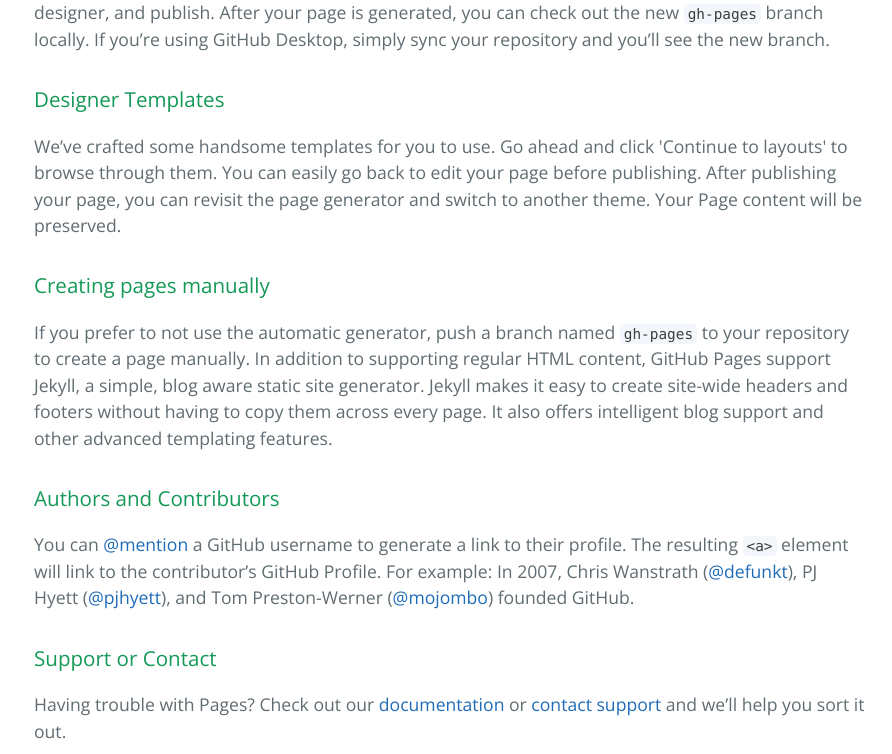
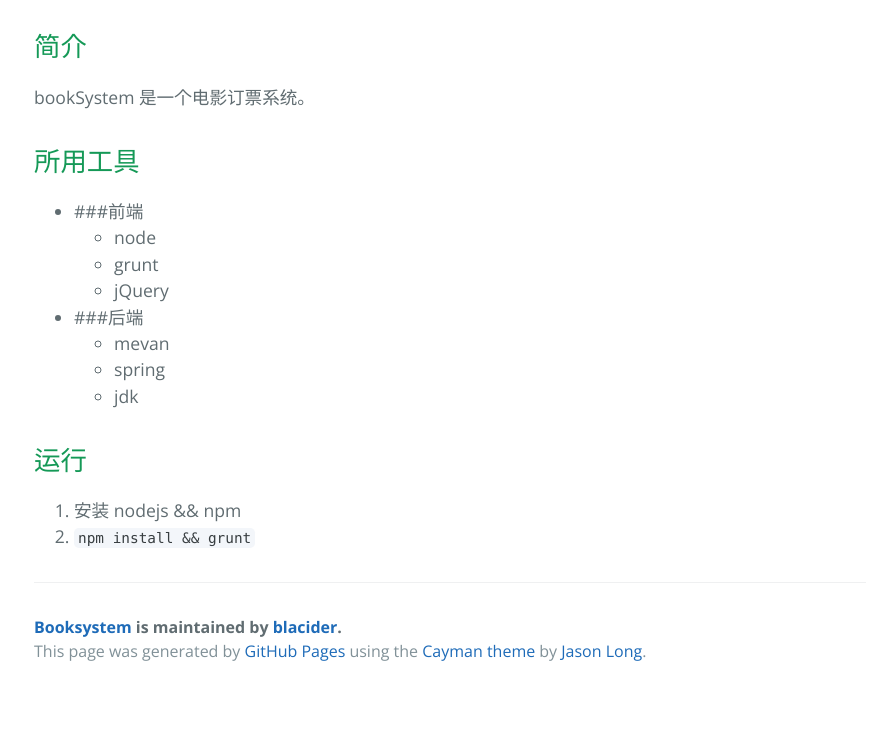
Before and after one commit to blacider/bookSystem, a plain HTML site: page index.html in a window 1280 px wide. Shown: the part 470-1224 px from the top of the page, without its empty margins (190-1082 px from the left). After the commit the page ends 1165 px from the top, so only its background shows below. Drawn offline with nearby package versions, Linux system fonts and the light colour scheme.

```diff
--- a/index.html
+++ b/index.html
@@ -19,30 +19,48 @@
     </section>
 
     <section class="main-content">
-      <h3>
-<a id="welcome-to-github-pages" class="anchor" href="#welcome-to-github-pages" aria-hidden="true"><span aria-hidden="true" class="octicon octicon-link"></span></a>Welcome to GitHub Pages.</h3>
+      <h1>
+<a id="booksystem" class="anchor" href="#booksystem" aria-hidden="true"><span aria-hidden="true" class="octicon octicon-link"></span></a>bookSystem</h1>
 
-<p>This automatic page generator is the easiest way to create beautiful pages for all of your projects. Author your page content here <a href="https://guides.github.com/features/mastering-markdown/">using GitHub Flavored Markdown</a>, select a template crafted by a designer, and publish. After your page is generated, you can check out the new <code>gh-pages</code> branch locally. If you’re using GitHub Desktop, simply sync your repository and you’ll see the new branch.</p>
+<blockquote>
+<p>系统分析与设计课程项目</p>
+</blockquote>
 
-<h3>
-<a id="designer-templates" class="anchor" href="#designer-templates" aria-hidden="true"><span aria-hidden="true" class="octicon octicon-link"></span></a>Designer Templates</h3>
+<h2>
+<a id="简介" class="anchor" href="#%E7%AE%80%E4%BB%8B" aria-hidden="true"><span aria-hidden="true" class="octicon octicon-link"></span></a>简介</h2>
 
-<p>We’ve crafted some handsome templates for you to use. Go ahead and click 'Continue to layouts' to browse through them. You can easily go back to edit your page before publishing. After publishing your page, you can revisit the page generator and switch to another theme. Your Page content will be preserved.</p>
+<p>bookSystem 是一个电影订票系统。</p>
 
-<h3>
-<a id="creating-pages-manually" class="anchor" href="#creating-pages-manually" aria-hidden="true"><span aria-hidden="true" class="octicon octicon-link"></span></a>Creating pages manually</h3>
+<h2>
+<a id="所用工具" class="anchor" href="#%E6%89%80%E7%94%A8%E5%B7%A5%E5%85%B7" aria-hidden="true"><span aria-hidden="true" class="octicon octicon-link"></span></a>所用工具</h2>
 
-<p>If you prefer to not use the automatic generator, push a branch named <code>gh-pages</code> to your repository to create a page manually. In addition to supporting regular HTML content, GitHub Pages support Jekyll, a simple, blog aware static site generator. Jekyll makes it easy to create site-wide headers and footers without having to copy them across every page. It also offers intelligent blog support and other advanced templating features.</p>
+<ul>
+<li>###前端
 
-<h3>
-<a id="authors-and-contributors" class="anchor" href="#authors-and-contributors" aria-hidden="true"><span aria-hidden="true" class="octicon octicon-link"></span></a>Authors and Contributors</h3>
+<ul>
+<li>node</li>
+<li>grunt</li>
+<li>jQuery</li>
+</ul>
+</li>
+<li>###后端
 
-<p>You can <a href="https://help.github.com/articles/basic-writing-and-formatting-syntax/#mentioning-users-and-teams" class="user-mention">@mention</a> a GitHub username to generate a link to their profile. The resulting <code>&lt;a&gt;</code> element will link to the contributor’s GitHub Profile. For example: In 2007, Chris Wanstrath (<a href="https://github.com/defunkt" class="user-mention">@defunkt</a>), PJ Hyett (<a href="https://github.com/pjhyett" class="user-mention">@pjhyett</a>), and Tom Preston-Werner (<a href="https://github.com/mojombo" class="user-mention">@mojombo</a>) founded GitHub.</p>
+<ul>
+<li>mevan</li>
+<li>spring</li>
+<li>jdk</li>
+</ul>
+</li>
+</ul>
 
-<h3>
-<a id="support-or-contact" class="anchor" href="#support-or-contact" aria-hidden="true"><span aria-hidden="true" class="octicon octicon-link"></span></a>Support or Contact</h3>
+<h2>
+<a id="运行" class="anchor" href="#%E8%BF%90%E8%A1%8C" aria-hidden="true"><span aria-hidden="true" class="octicon octicon-link"></span></a>运行</h2>
 
-<p>Having trouble with Pages? Check out our <a href="https://help.github.com/pages">documentation</a> or <a href="https://github.com/contact">contact support</a> and we’ll help you sort it out.</p>
+<ol>
+<li>安装 nodejs &amp;&amp; npm</li>
+<li>
+<code>npm install &amp;&amp; grunt</code> </li>
+</ol>
 
       <footer class="site-footer">
         <span class="site-footer-owner"><a href="https://github.com/blacider/bookSystem">Booksystem</a> is maintained by <a href="https://github.com/blacider">blacider</a>.</span>
```
Also changed, not shown: params.json (+1 -1 lines).
